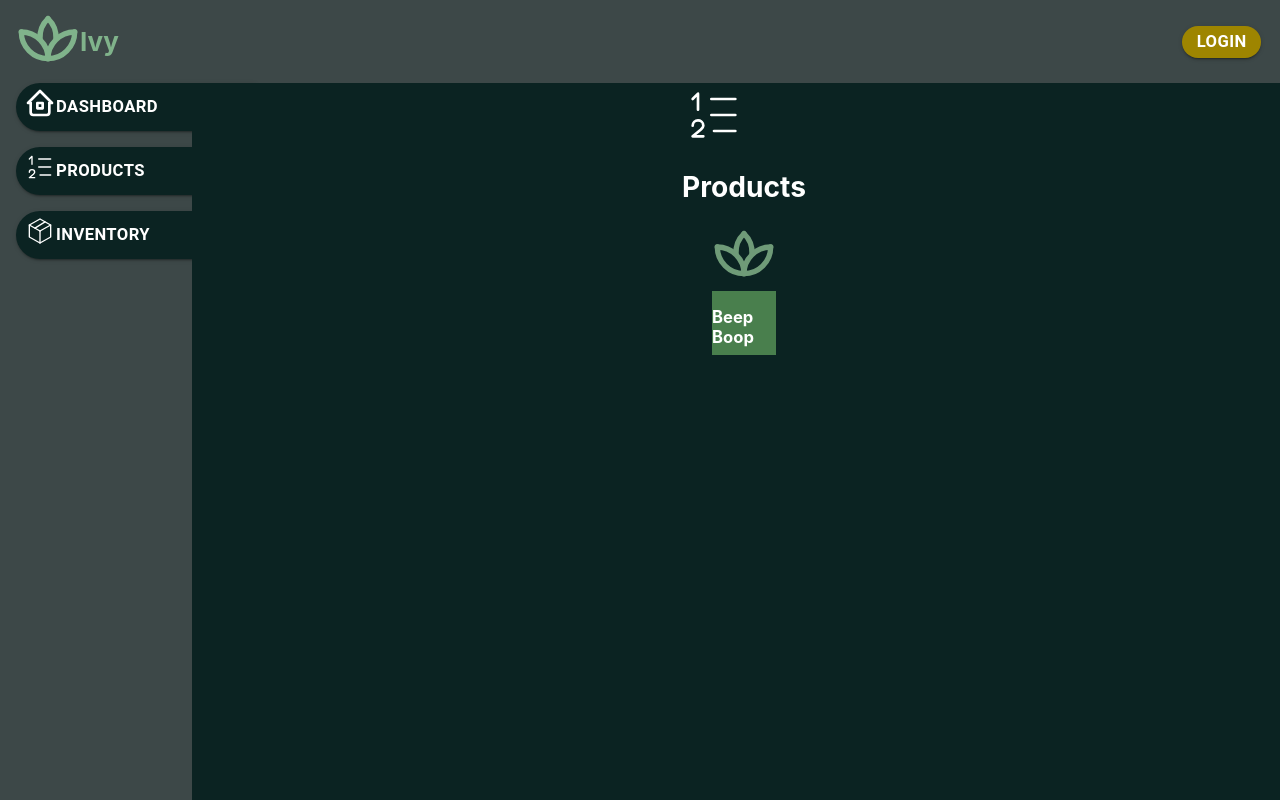
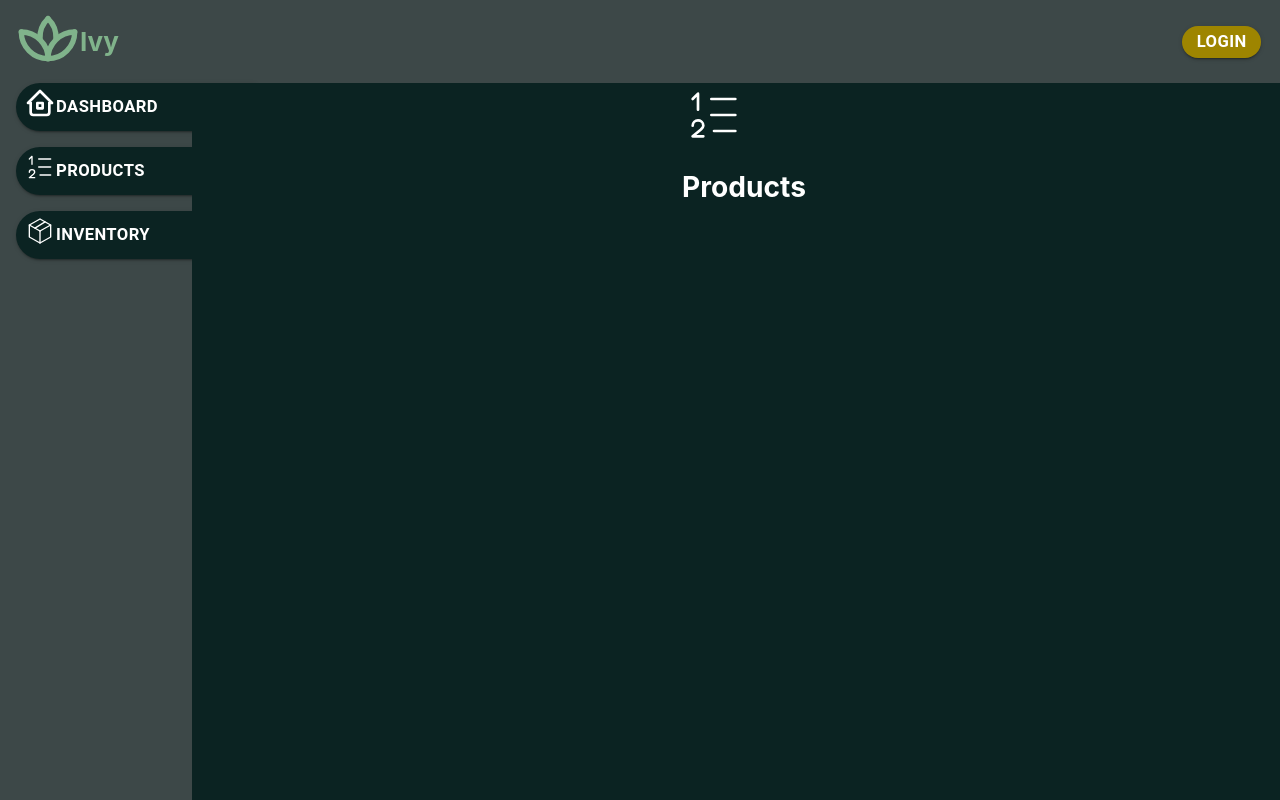
Before and after one commit to lemeow125/Ivy-Frontend, a React (Create React App) app: page /Products in a window 1280 px wide. Built offline with nearby package versions, Linux system fonts and the light colour scheme.

Commit message:
Fixed initial products page

```diff
--- a/src/routes/Products/Products.tsx
+++ b/src/routes/Products/Products.tsx
@@ -11,10 +11,6 @@ export default function Products() {
         <ProductsIcon size={8} color="white" />
         <h1 style={styles.text_large}>Products</h1>
       </div>
-      <AppLogo size={8} color="#6f9b78" />
-      <ProductListEntry>
-        <p style={styles.text}>Beep Boop</p>
-      </ProductListEntry>
     </div>
   );
 }
```
